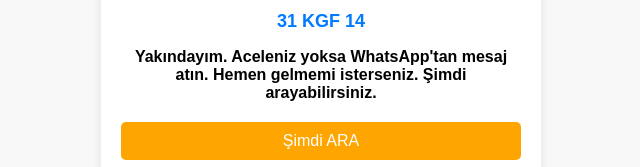
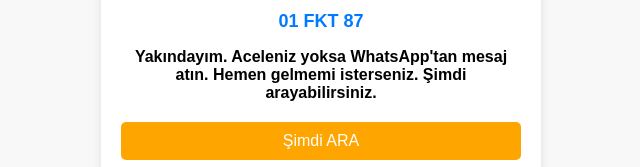
Before and after one commit to parketme/01FKT87, a plain HTML site: page index.html in a window 1280 px wide. Shown: the part 323-490 px from the top of the page, 319-959 px from the left. Drawn offline with Linux system fonts and the light colour scheme.

Commit message:
index.html

```diff
--- a/index.html
+++ b/index.html
@@ -54,7 +54,7 @@
 <body>
     <div class="container">
         <img src="https://raw.githubusercontent.com/parketme/01FKT87/main/arac.png" alt="Araç Resmi">
-        <div class="plate-number"><b>31 KGF 14 </b></div>
+        <div class="plate-number"><b>01 FKT 87 </b></div>
         <p class="info">Yakındayım. Aceleniz yoksa WhatsApp'tan mesaj atın. Hemen gelmemi isterseniz. Şimdi arayabilirsiniz.</p>
         <button class="button call-button" onclick="window.location.href='tel:+905058199369'">Şimdi ARA</button>
         <button class="button whatsapp-button" onclick="window.location.href='https://wa.me/905317908944'">WhatsApp Mesaj At.</button>
```
